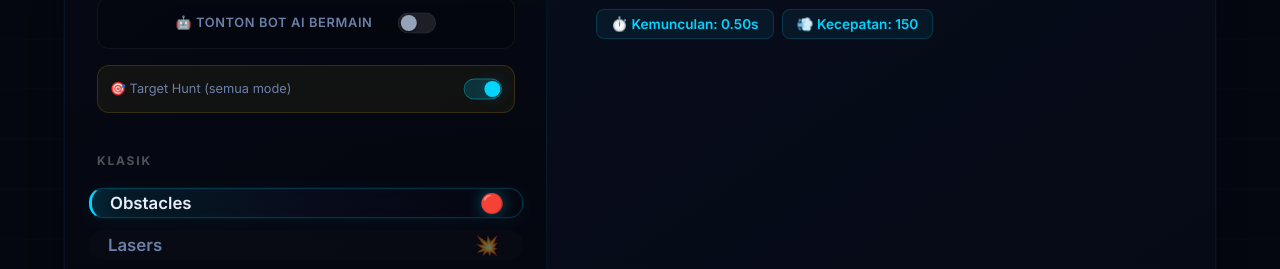
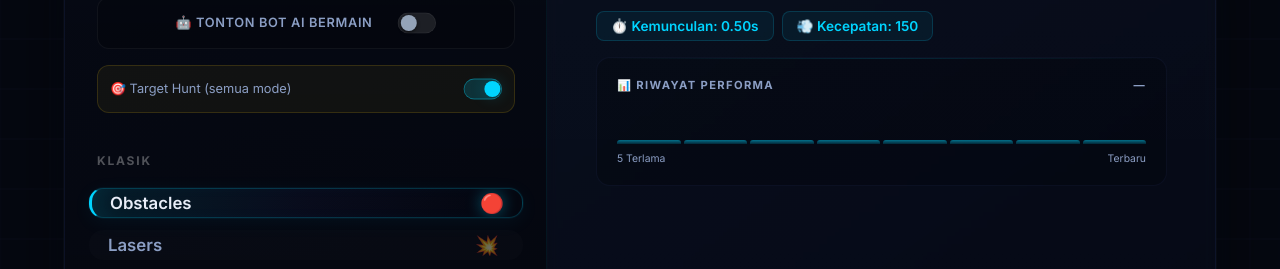
Before and after one commit to Darlayx0/Obstacle-Rush, a website built with Vite: page index.html in a window 1280 px wide. Shown: the part 261-530 px from the top of the page. Built offline with nearby package versions, Linux system fonts and the light colour scheme.

Commit message:
feat: UI/UX polish - accessibility contrast, perf preview, border consistency, slider upgrade, dynamic AI color, CTA glow

```diff
--- a/index.html
+++ b/index.html
@@ -93,6 +93,19 @@
             meningkat seiring waktu.</p>
           <div id="modeStats" class="mode-stats">
             <!-- Dynamically populated stats -->
+          </div>
+          <div id="perfPreview" class="perf-preview">
+            <div class="perf-header">
+              <span class="perf-title">📊 Riwayat Performa</span>
+              <span class="perf-title" id="perfBestLabel">—</span>
+            </div>
+            <div class="perf-bars" id="perfBars">
+              <!-- Dynamically filled by JS -->
+            </div>
+            <div class="perf-legend">
+              <span>5 Terlama</span>
+              <span>Terbaru</span>
+            </div>
           </div>
         </div>
 
--- a/main.js
+++ b/main.js
@@ -633,7 +633,21 @@ function init() {
     rngBotLevel.addEventListener('input', (e) => {
         botLevel = parseInt(e.target.value);
         valBotLevel.textContent = BOT_LEVELS[botLevel - 1].label;
+        updateBotSliderColor(e.target);
     });
+
+    function updateBotSliderColor(slider) {
+        const val = parseInt(slider.value);
+        const max = parseInt(slider.max);
+        const pct = (val - 1) / (max - 1);
+        // Blue → Orange → Red gradient
+        const r = Math.round(0 + pct * 255);
+        const g = Math.round(212 - pct * 140);
+        const b = Math.round(255 - pct * 255);
+        const color = `rgb(${r}, ${g}, ${b})`;
+        slider.style.setProperty('--slider-color', color);
+        slider.style.background = `linear-gradient(90deg, rgba(0,212,255,0.3) 0%, rgba(${r},${g},${b},0.4) ${pct * 100}%, rgba(255,255,255,0.06) ${pct * 100}%)`;
+    }
 
     // Listen to custom ranges
     const syncVal = (el, valNode, suffix = '') => {
@@ -704,10 +718,48 @@ function setMode(modeKey) {
     if (isCustom) {
         customPanel.classList.remove('hidden');
         highScoreContainer.classList.add('hidden'); // no high scores in custom mode
+        const perfEl = document.getElementById('perfPreview');
+        if (perfEl) perfEl.style.display = 'none';
     } else {
         customPanel.classList.add('hidden');
         highScoreContainer.classList.remove('hidden');
         loadHighScore();
+        updatePerfPreview(modeKey);
+    }
+}
+
+function updatePerfPreview(modeKey) {
+    const perfBars = document.getElementById('perfBars');
+    const perfBestLabel = document.getElementById('perfBestLabel');
+    const perfEl = document.getElementById('perfPreview');
+    if (!perfBars || !perfEl) return;
+    perfEl.style.display = '';
+
+    const key = `obstacleRushHigh_${modeKey}`;
+    const best = parseFloat(localStorage.getItem(key)) || 0;
+    const targetKey = `obstacleRushHighTarget_${modeKey}`;
+    const bestTarget = parseFloat(localStorage.getItem(targetKey)) || 0;
+
+    if (perfBestLabel) {
+        perfBestLabel.textContent = best > 0 ? `Terbaik: ${formatTime(best)}` : '—';
+    }
+
+    // Generate 8 visual bars based on best score distribution
+    perfBars.innerHTML = '';
+    const barCount = 8;
+    for (let i = 0; i < barCount; i++) {
+        const bar = document.createElement('div');
+        bar.className = 'perf-bar';
+        // Create a varied but proportional pattern
+        const variation = best > 0 ? (0.3 + Math.random() * 0.7) : 0.1;
+        const height = best > 0 ? Math.max(8, variation * 100) : 4;
+        bar.style.height = height + '%';
+        // Last bar = actual best (tallest)
+        if (i === barCount - 1 && best > 0) {
+            bar.style.height = '100%';
+            bar.style.background = 'linear-gradient(180deg, rgba(0, 212, 255, 0.7), rgba(99, 102, 241, 0.3))';
+        }
+        perfBars.appendChild(bar);
     }
 }
 
--- a/style.css
+++ b/style.css
@@ -2,7 +2,7 @@
   --bg-color: #050811;
   --bg-surface: #0a0f1e;
   --text-main: #e8edf8;
-  --text-muted: #6b7fa8;
+  --text-muted: #8b9ec4;
   --accent-cyan: #00d4ff;
   --accent-blue: #6366f1;
   --accent-purple: #a855f7;
@@ -15,7 +15,7 @@
   --shadow-lg: 0 24px 48px -12px rgba(0, 0, 0, 0.6);
   --shadow-xl: 0 40px 80px -20px rgba(0, 0, 0, 0.75);
   --shadow-3d: 0 8px 32px rgba(0, 0, 0, 0.4), 0 2px 8px rgba(0, 0, 0, 0.3);
-  --radius-sm: 10px;
+  --radius-sm: 12px;
   --radius-md: 14px;
   --radius-lg: 20px;
   --radius-xl: 28px;
@@ -478,6 +478,68 @@ body::before {
   flex-direction: column;
   position: relative;
   overflow-y: auto;
+  background: linear-gradient(180deg, rgba(255, 255, 255, 0.01), transparent);
+  backdrop-filter: blur(4px);
+  -webkit-backdrop-filter: blur(4px);
+}
+
+/* Performance Preview */
+.perf-preview {
+  margin-top: 16px;
+  padding: 20px;
+  border-radius: var(--radius-md);
+  background: rgba(0, 0, 0, 0.2);
+  border: 1px solid rgba(80, 100, 200, 0.08);
+  position: relative;
+  overflow: hidden;
+}
+
+.perf-preview::before {
+  content: '';
+  position: absolute;
+  top: 0;
+  left: 0;
+  right: 0;
+  height: 1px;
+  background: linear-gradient(90deg, transparent, rgba(0, 212, 255, 0.15), transparent);
+}
+
+.perf-header {
+  display: flex;
+  justify-content: space-between;
+  align-items: center;
+  margin-bottom: 12px;
+}
+
+.perf-title {
+  font-size: 0.7rem;
+  text-transform: uppercase;
+  letter-spacing: 0.12em;
+  color: var(--text-muted);
+  font-weight: 700;
+}
+
+.perf-bars {
+  display: flex;
+  align-items: flex-end;
+  gap: 3px;
+  height: 40px;
+}
+
+.perf-bar {
+  flex: 1;
+  border-radius: 3px 3px 0 0;
+  background: linear-gradient(180deg, rgba(0, 212, 255, 0.5), rgba(0, 212, 255, 0.15));
+  transition: height 0.8s cubic-bezier(0.4, 0, 0.2, 1);
+  min-height: 4px;
+}
+
+.perf-legend {
+  display: flex;
+  justify-content: space-between;
+  margin-top: 8px;
+  font-size: 0.65rem;
+  color: var(--text-muted);
 }
 
 .mode-details {
@@ -497,9 +559,9 @@ body::before {
 }
 
 .mode-desc {
-  font-size: 1.1rem;
-  color: var(--text-muted);
-  line-height: 1.6;
+  font-size: 1.05rem;
+  color: var(--text-muted);
+  line-height: 1.7;
 }
 
 .mode-stats {
@@ -707,12 +769,13 @@ input[type="range"] {
   -webkit-appearance: none;
   appearance: none;
   width: 100%;
-  height: 6px;
-  background: rgba(255, 255, 255, 0.05);
-  border-radius: 4px;
+  height: 8px;
+  background: rgba(255, 255, 255, 0.06);
+  border-radius: 6px;
   outline: none;
-  border: 1px solid rgba(255, 255, 255, 0.1);
+  border: 1px solid rgba(255, 255, 255, 0.08);
   overflow: hidden;
+  transition: background 0.3s;
 }
 
 input[type="range"]::-webkit-slider-thumb {
@@ -931,7 +994,7 @@ button:active,
 
 .primary-btn:hover {
   transform: translateY(-2px) scale(1.01);
-  box-shadow: 0 8px 32px rgba(0, 212, 255, 0.5), 0 0 48px rgba(99, 102, 241, 0.2);
+  box-shadow: 0 8px 32px rgba(0, 212, 255, 0.45), 0 0 48px rgba(99, 102, 241, 0.15), 0 0 0 2px rgba(0, 212, 255, 0.1);
 }
 
 .primary-btn:hover::after {
```
